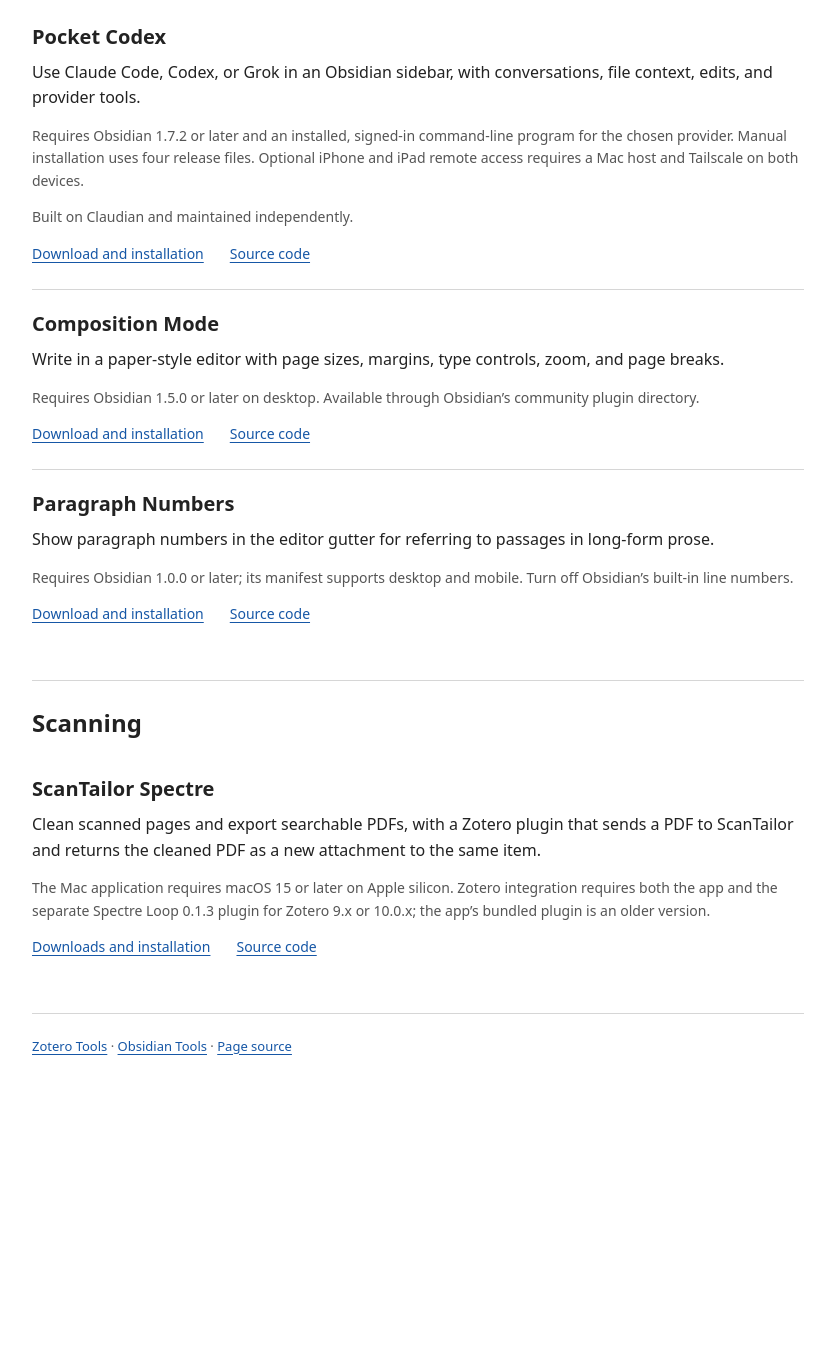
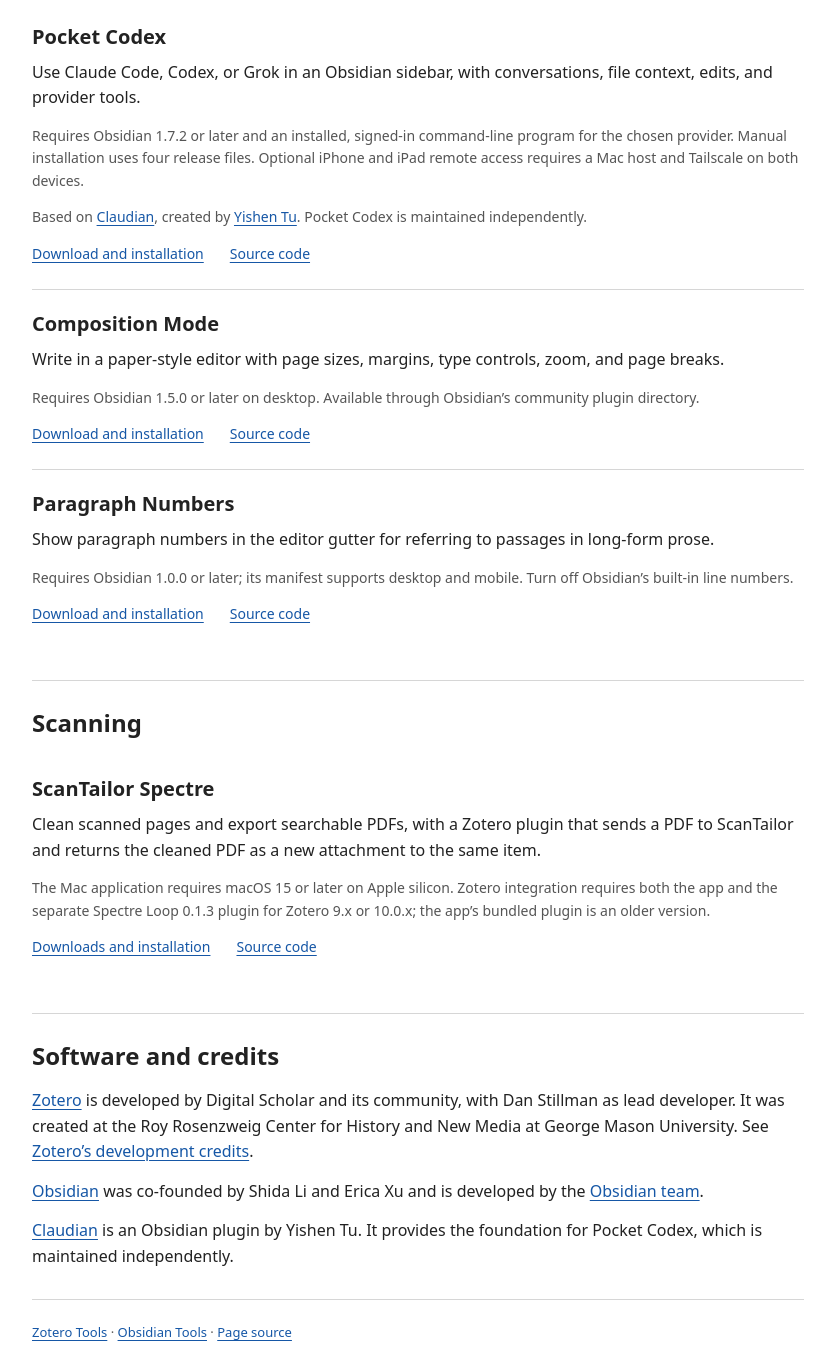
Before and after one commit to kvarnelis/memex-2, a plain HTML site: page index.html in a window 1280 px wide. Shown: the part 1732-3100 px from the top of the page, without its empty margins (222-1057 px from the left). Before the commit the page ends 2822 px from the top, so only its background shows below. Drawn offline with Linux system fonts and the light colour scheme.

Commit message:
Credit Zotero, Obsidian, and Claudian

```diff
--- a/index.html
+++ b/index.html
@@ -63,7 +63,7 @@
       <h3 id="pocket-title">Pocket Codex</h3>
       <p>Use Claude Code, Codex, or Grok in an Obsidian sidebar, with conversations, file context, edits, and provider tools.</p>
       <p class="requirements">Requires Obsidian 1.7.2 or later and an installed, signed-in command-line program for the chosen provider. Manual installation uses four release files. Optional iPhone and iPad remote access requires a Mac host and Tailscale on both devices.</p>
-      <p class="requirements">Built on Claudian and maintained independently.</p>
+      <p class="requirements">Based on <a href="https://github.com/YishenTu/claudian">Claudian</a>, created by <a href="https://github.com/YishenTu">Yishen Tu</a>. Pocket Codex is maintained independently.</p>
       <p class="links"><a href="https://kvarnelis.github.io/obsidian-tools/#pocket-title">Download and installation</a><a href="https://github.com/kvarnelis/pocket-codex">Source code</a></p>
     </article>
     <article aria-labelledby="composition-title">
@@ -88,6 +88,12 @@
       <p class="links"><a href="https://kvarnelis.github.io/zotero-tools/#scantailor-title">Downloads and installation</a><a href="https://github.com/abandoned-industries/scantailor-spectre">Source code</a></p>
     </article>
   </section>
+  <section id="software-credits" aria-labelledby="software-credits-title">
+    <h2 id="software-credits-title">Software and credits</h2>
+    <p><a href="https://www.zotero.org/">Zotero</a> is developed by Digital Scholar and its community, with Dan Stillman as lead developer. It was created at the Roy Rosenzweig Center for History and New Media at George Mason University. See <a href="https://www.zotero.org/support/credits_and_acknowledgments">Zotero’s development credits</a>.</p>
+    <p><a href="https://obsidian.md/">Obsidian</a> was co-founded by Shida Li and Erica Xu and is developed by the <a href="https://obsidian.md/about">Obsidian team</a>.</p>
+    <p><a href="https://github.com/YishenTu/claudian">Claudian</a> is an Obsidian plugin by Yishen Tu. It provides the foundation for Pocket Codex, which is maintained independently.</p>
+  </section>
 </main>
 <footer><a href="https://kvarnelis.github.io/zotero-tools/">Zotero Tools</a> · <a href="https://kvarnelis.github.io/obsidian-tools/">Obsidian Tools</a> · <a href="https://github.com/kvarnelis/memex-2">Page source</a></footer>
 </body>
```
